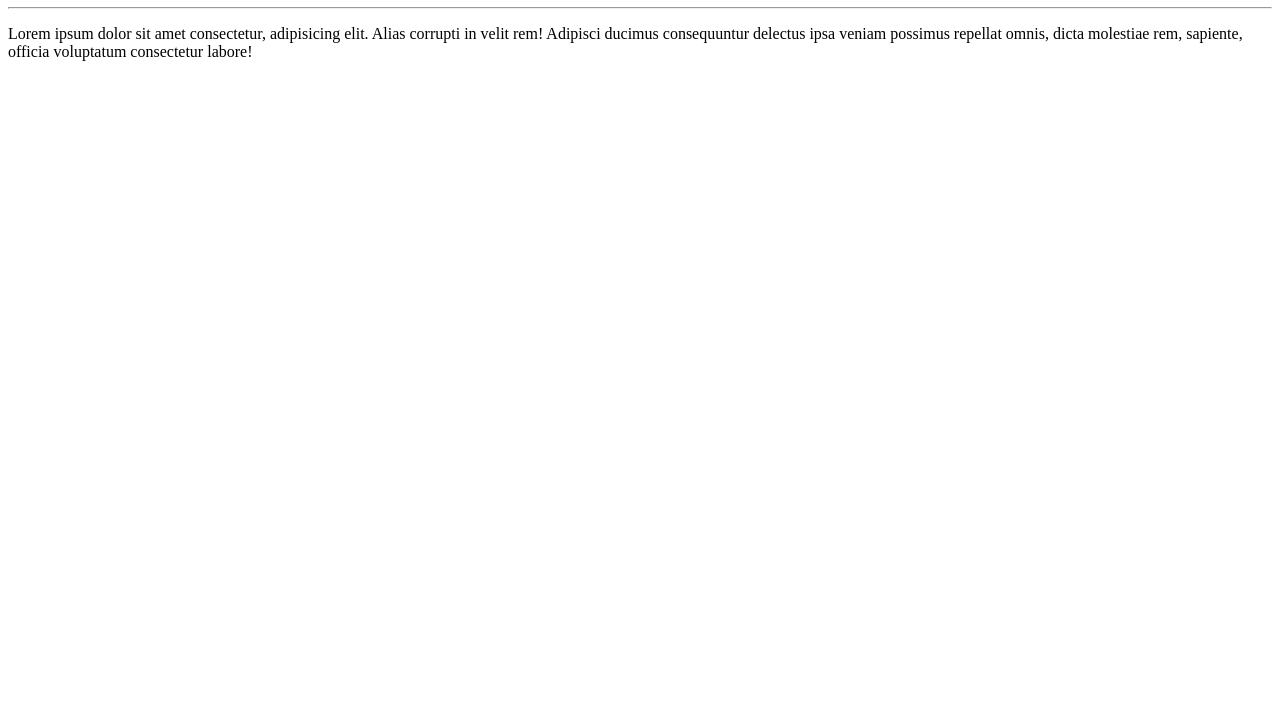
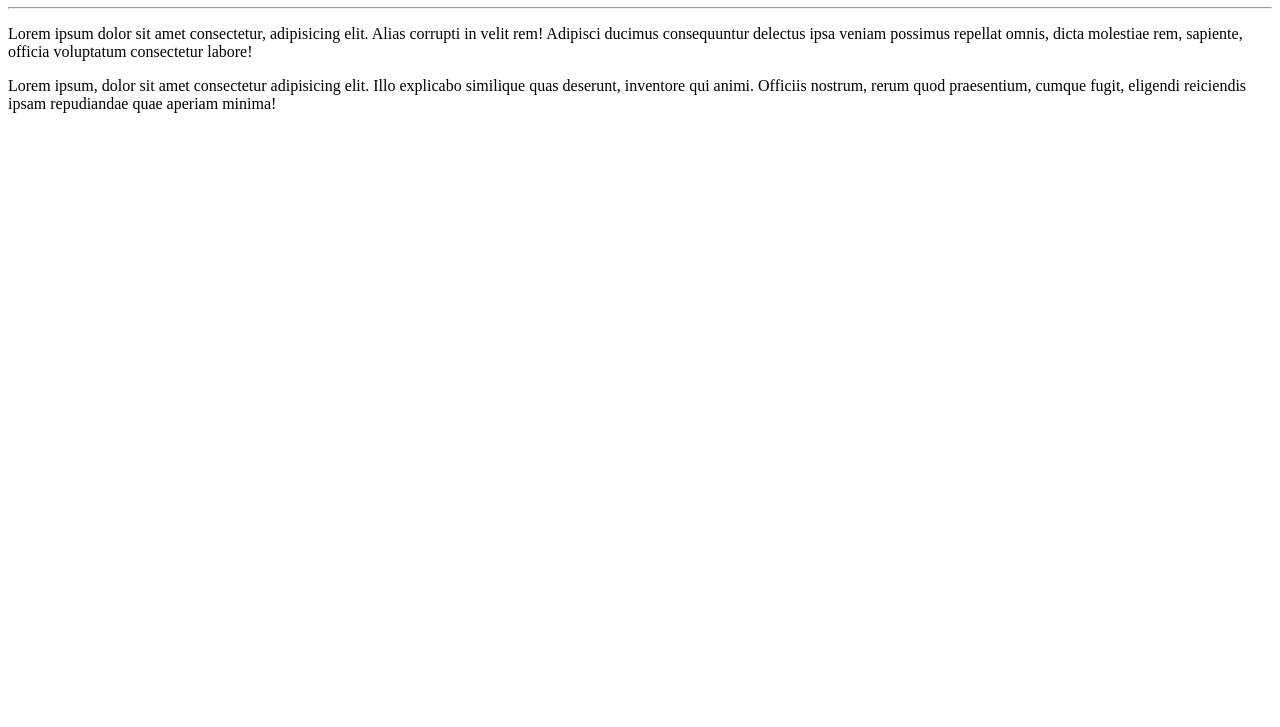
Before and after one commit to DaniDanyDani/Ola-Mundo, a plain HTML site: page site-exemplo/index.html in a window 1280 px wide. Shown: the part 73-800 px from the top of the page. Drawn offline with Linux system fonts and the light colour scheme.

Commit message:
Novo parágrafo Lorem

```diff
--- a/site-exemplo/index.html
+++ b/site-exemplo/index.html
@@ -9,5 +9,6 @@
     <h1>Olá, Mundo!</h1>
     <hr>
     <p>Lorem ipsum dolor sit amet consectetur, adipisicing elit. Alias corrupti in velit rem! Adipisci ducimus consequuntur delectus ipsa veniam possimus repellat omnis, dicta molestiae rem, sapiente, officia voluptatum consectetur labore!</p>
+    <p>Lorem ipsum, dolor sit amet consectetur adipisicing elit. Illo explicabo similique quas deserunt, inventore qui animi. Officiis nostrum, rerum quod praesentium, cumque fugit, eligendi reiciendis ipsam repudiandae quae aperiam minima!</p>
 </body>
 </html>
```
